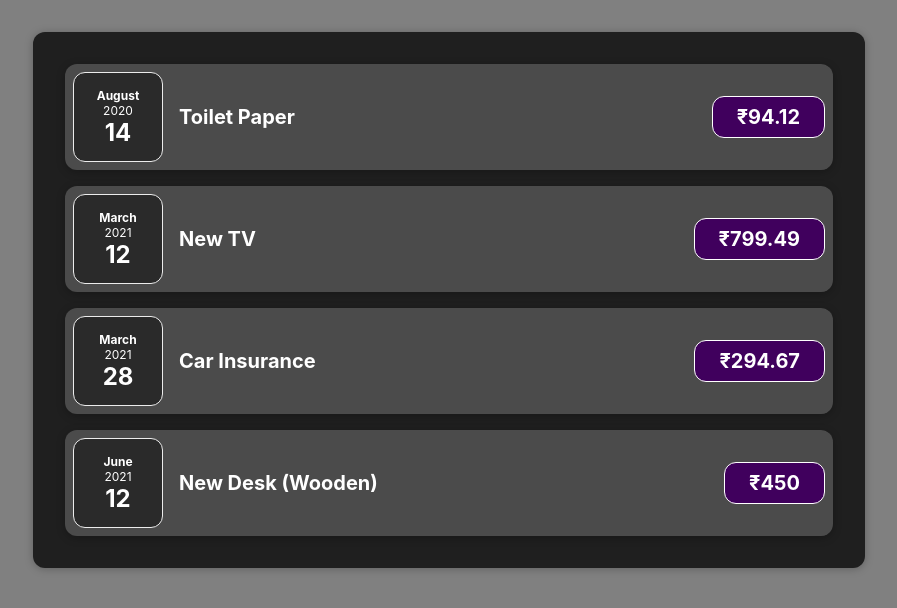
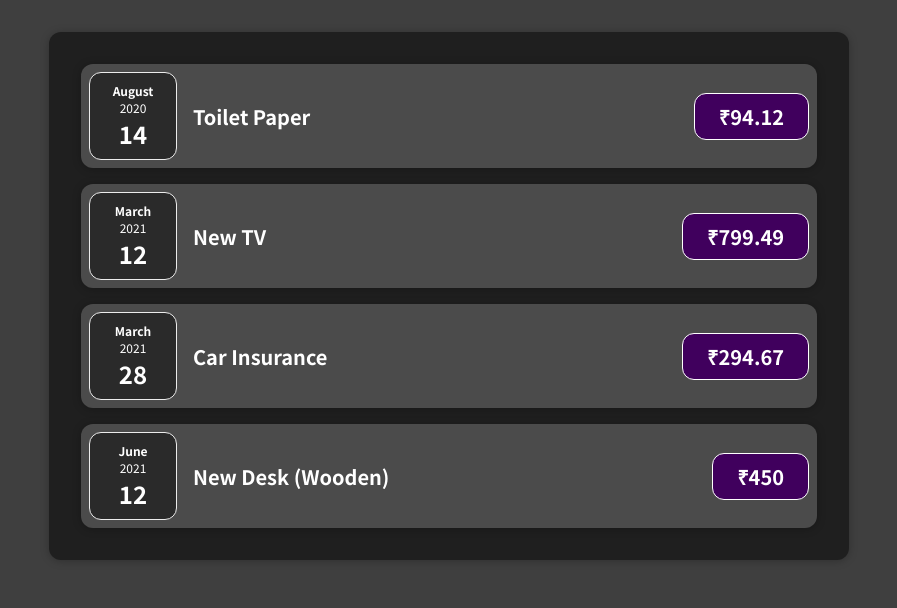
Before and after one commit to sumitdey851/react-complete-guide, a JavaScript app: page / in a window 1280 px wide. Shown: the top 608 px of the page, without its empty margins (191-1088 px from the left). Built offline with nearby package versions, Linux system fonts and the light colour scheme; the HTML template or start-up script is replaced by a standard one.

Commit message:
Added Generic card component

```diff
--- /dev/null
+++ b/src/components/Card.css
@@ -0,0 +1,4 @@
+.card {
+  border-radius: 12px;
+  box-shadow: 0 1px 8px rgba(0, 0, 0, 0.25);
+}
--- /dev/null
+++ b/src/components/Card.js
@@ -0,0 +1,8 @@
+import "./Card.css";
+
+function Card(props) {
+  const classes = "card " + props.className;
+  return <div className={classes}>{props.children}</div>;
+}
+
+export default Card;
--- a/src/components/ExpenseItem.css
+++ b/src/components/ExpenseItem.css
@@ -2,10 +2,8 @@
     display: flex;
     justify-content: space-between;
     align-items: center;
-    box-shadow: 0 2px 8px rgba(0, 0, 0, 0.25);
     padding: 0.5rem;
     margin: 1rem;
-    border-radius: 12px;
     background-color: #4b4b4b;
   }
 
--- a/src/components/ExpenseItem.js
+++ b/src/components/ExpenseItem.js
@@ -1,16 +1,17 @@
 import ExpenseDate from "./ExpenseDate";
 import ExpenseAmount from "./ExpenseAmount";
+import Card from "./Card";
 import "./ExpenseItem.css";
 
 function ExpenseItem(props) {
   return (
-    <div className="expense-item">
+    <Card className="expense-item">
       <ExpenseDate date={props.date}/>
       <div className="expense-item__description">
         <h2>{props.title}</h2>
         <ExpenseAmount amount={props.amount}></ExpenseAmount>
       </div>
-    </div>
+    </Card>
   );
 }
 
--- a/src/components/Expenses.css
+++ b/src/components/Expenses.css
@@ -4,6 +4,4 @@
     margin: 2rem auto;
     width: 50rem;
     max-width: 95%;
-    border-radius: 12px;
-    box-shadow: 0 1px 8px rgba(0, 0, 0, 0.25);
   }
--- a/src/components/Expenses.js
+++ b/src/components/Expenses.js
@@ -1,9 +1,10 @@
 import ExpenseItem from "./ExpenseItem";
+import Card from "./Card";
 import "./Expenses.css";
 
 function Expenses(props) {
   return (
-    <div className="expenses">
+    <Card className="expenses">
       <ExpenseItem
         title={props.items[0].title}
         amount={props.items[0].amount}
@@ -24,7 +25,7 @@
         amount={props.items[3].amount}
         date={props.items[3].date}
       />
-    </div>
+    </Card>
   );
 }
 
--- a/src/index.css
+++ b/src/index.css
@@ -1,15 +1,14 @@
+@import url("https://fonts.googleapis.com/css2?family=Noto+Sans+JP:wght@400;700&display=swap");
+
+* {
+  box-sizing: border-box;
+}
+
+html {
+  font-family: "Noto Sans JP", sans-serif;
+}
+
 body {
   margin: 0;
-  background-color: grey;
-  color: aqua;
-  font-family: -apple-system, BlinkMacSystemFont, 'Segoe UI', 'Roboto', 'Oxygen',
-    'Ubuntu', 'Cantarell', 'Fira Sans', 'Droid Sans', 'Helvetica Neue',
-    sans-serif;
-  -webkit-font-smoothing: antialiased;
-  -moz-osx-font-smoothing: grayscale;
+  background-color: #3f3f3f;
 }
-
-code {
-  font-family: source-code-pro, Menlo, Monaco, Consolas, 'Courier New',
-    monospace;
-}
```
